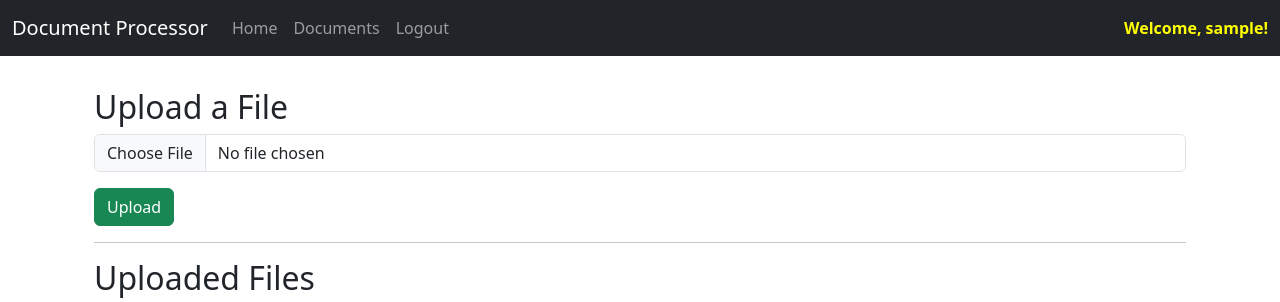
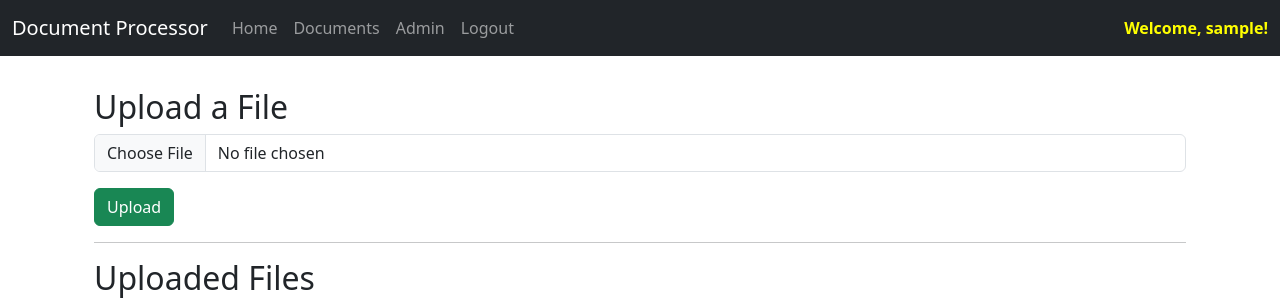
Before and after one commit to mustahidhasan/pdf_processor, a Django app: page / in a window 1280 px wide. Shown: the top 302 px of the page. Run offline with Django 4.2, Linux system fonts and the light colour scheme; the visitor is signed in with stand-in values (Sample User, id 1); some libraries are stand-ins or nearby versions.

Commit message:
admin panel url is lined to the nav only for the super users

```diff
--- a/document_processor/templates/navbar.html
+++ b/document_processor/templates/navbar.html
@@ -14,6 +14,11 @@
         <li class="nav-item">
           <a class="nav-link" href="{% url 'processed_doc' %}">Documents</a>
         </li>
+        {% if user.is_superuser %}
+        <li class="nav-item">
+          <a class="nav-link" href="{% url 'admin:index' %}">Admin</a>
+        </li>
+        {% endif %}
         <li class="nav-item">
           <a class="nav-link" href="{% url 'logout' %}">Logout</a>
         </li>
@@ -24,7 +29,6 @@
         <li class="nav-item">
           <a class="nav-link" href="{% url 'home' %}">Login</a>
         </li>
-
         {% endif %}
       </ul>
       <!-- This part aligns the 'Welcome' message to the right -->
```
